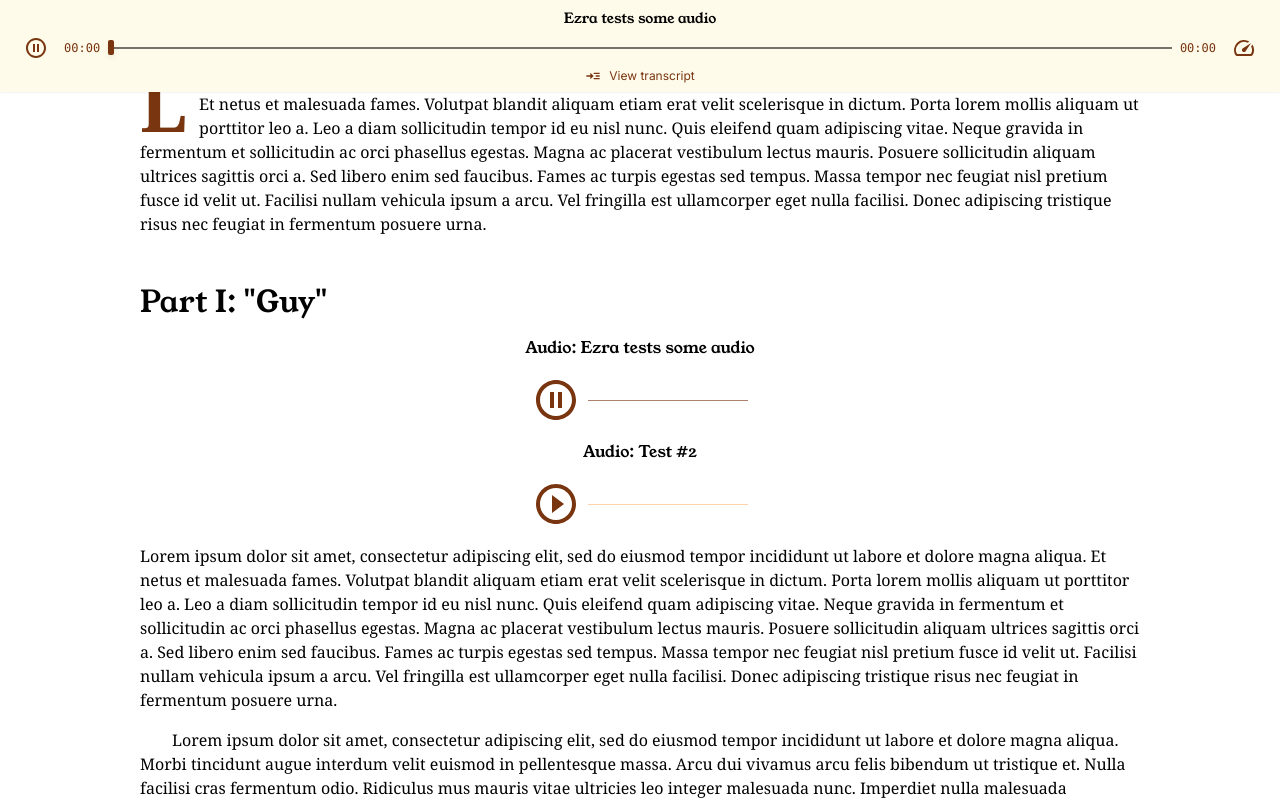
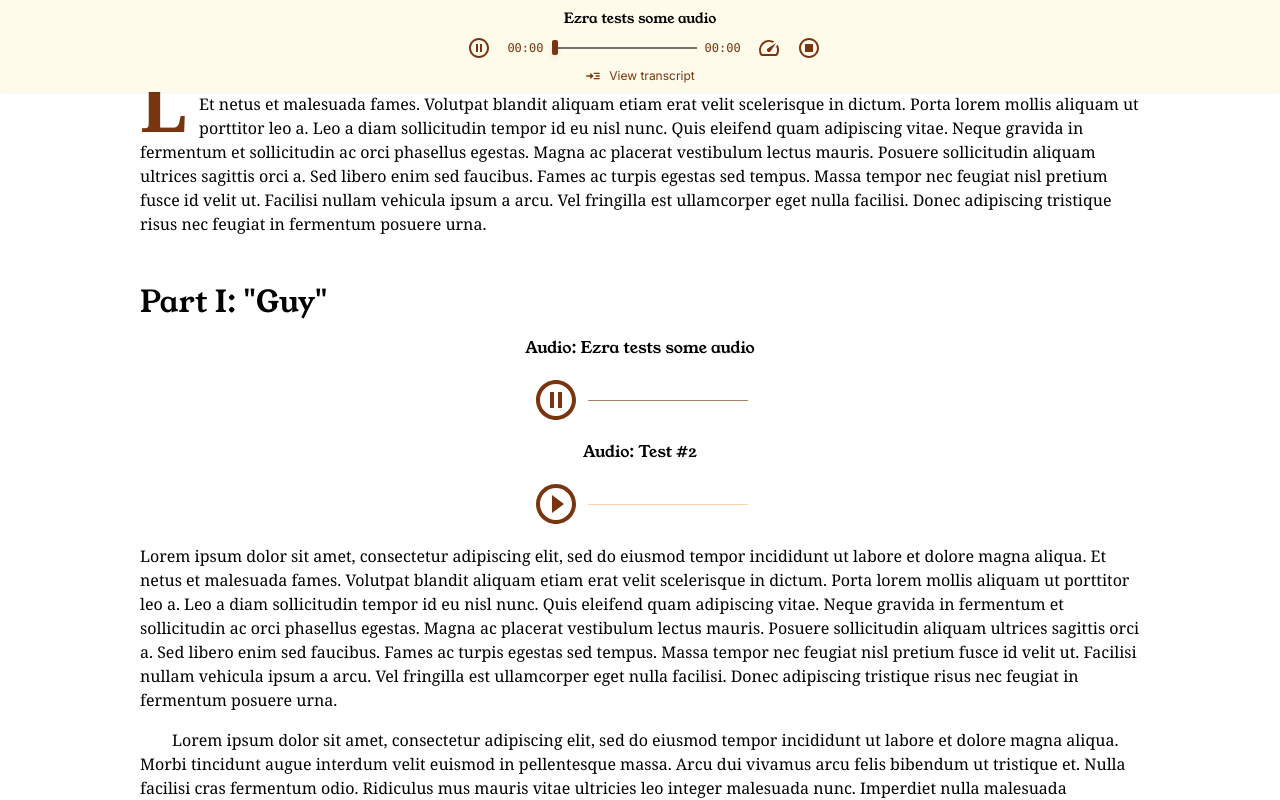
Before and after one commit to ezra-sg/portfolio, a Next.js app: page /val/en in a window 1280 px wide. Both pictures are taken after a click on the button 556 px from the left and 1180 px from the top of the page. Shown: the part 780-1580 px from the top of the page. Built offline with nearby package versions, Linux system fonts and the light colour scheme.

Commit message:
fix player hide logic, add stop button

```diff
--- a/components/val/audio/audio-banner.tsx
+++ b/components/val/audio/audio-banner.tsx
@@ -12,11 +12,11 @@ import AudioPlayer from '@/components/val/audio/global-audio-player';
 
 export default function AudioBanner() {
     const [markedForRemoval, setMarkedForRemoval] = useState(false);
-    const [shouldRender, setShouldRender] = useState(false);
+    const [isHidden, setIsHidden] = useState(true);
     const [isRemoving, setIsRemoving] = useState(false);
 
     const lastScrollTop = useRef(0);
-    const shouldRenderTimeoutRef = useRef<ReturnType<typeof setTimeout> | null>(null);
+    const shouldHideTimeoutRef = useRef<ReturnType<typeof setTimeout> | null>(null);
 
     const { t } = useI18n();
 
@@ -36,10 +36,10 @@ export default function AudioBanner() {
             if (userScrolledDown && markedForRemoval) {
                 setIsRemoving(true);
 
-                if (!shouldRenderTimeoutRef.current) {
-                    shouldRenderTimeoutRef.current = setTimeout(() => {
-                        setShouldRender(false);
-                        shouldRenderTimeoutRef.current = null;
+                if (!shouldHideTimeoutRef.current) {
+                    shouldHideTimeoutRef.current = setTimeout(() => {
+                        setIsHidden(true);
+                        shouldHideTimeoutRef.current = null;
                     }, 500);
                 }
             }
@@ -57,25 +57,26 @@ export default function AudioBanner() {
     useEffect(() => {
         if (audioPlaybackState !== AudioStatus.stopped) {
             setIsRemoving(false);
-            setShouldRender(true);
+            setIsHidden(false);
         }
 
         setMarkedForRemoval(audioPlaybackState === AudioStatus.stopped);
     }, [audioPlaybackState]);
 
-    // eztodo
-    // if (!shouldRender) {
-    //     return null;
-    // }
-
     return (
         // eztodo add aria label
-        <div role="region" className={`${isRemoving ? '-top-40' : 'top-0'} fixed right-0 left-0 h-fit py-2 px-4 bg-amber-50 shadow-sm z-50 flex items-center justify-center flex-col transition-all duration-300 dark:bg-stone-950`}>
+        <div
+            role="region"
+            className={`${isRemoving ? '-top-40' : 'top-0'} ${isHidden ? 'hidden' : 'flex'} fixed right-0 left-0 h-fit py-2 px-4 bg-amber-50 shadow-sm z-50 items-center justify-center flex-col transition-all duration-300 dark:bg-stone-950`}
+            aria-hidden={isHidden}
+        >
             <h3 id="audio-banner-title" className="font-header text-sm">
                 {currentAudioData.title}
             </h3>
 
-            <AudioPlayer labelledBy="audio-banner-title" />
+            <div className="max-w-lg m-auto">
+                <AudioPlayer labelledBy="audio-banner-title" />
+            </div>
 
             <div className="flex gap-2 items-center justify-center text-amber-900 dark:text-orange-300">
                 <MdReadMore />
--- a/components/val/audio/global-audio-player.tsx
+++ b/components/val/audio/global-audio-player.tsx
@@ -8,6 +8,7 @@ import {
     MdPlayCircleOutline,
     MdOutlinePauseCircleOutline,
     MdSpeed,
+    MdOutlineStopCircle,
     MdRestartAlt,
 } from 'react-icons/md';
 
@@ -139,7 +140,8 @@ export default function GlobalAudioPlayer({ labelledBy }: AudioPlayerProps) {
         } else if (audioPlaybackState === AudioStatus.paused) {
             audioElement.pause();
         } else if (audioPlaybackState === AudioStatus.stopped) {
-
+            audioElement.pause();
+            audioElement.currentTime = 0;
         } else if (audioPlaybackState === AudioStatus.complete) {
             setStateToStoppedTimeoutId.current = setTimeout(() => {
                 setAudioStatus(AudioStatus.stopped, currentAudioData.snippetId);
@@ -280,6 +282,27 @@ export default function GlobalAudioPlayer({ labelledBy }: AudioPlayerProps) {
                     ))}
                 </ul>
             </div>
+
+            {/* stop button */}
+            <button
+                onClick={() => {
+                    setAudioStatus(AudioStatus.stopped, currentAudioData.snippetId);
+                    setShowRestartIcon(false);
+                }}
+                onKeyDown={(event) => {
+                    if ([' ', 'Enter'].includes(event.key)) {
+                        event.preventDefault();
+                        setAudioStatus(AudioStatus.stopped, currentAudioData.snippetId);
+                        setShowRestartIcon(false);
+                    }
+                }}
+                aria-label={`${t('inputs.stop_audio_aria')} ${currentAudioData.title}`}
+                title={`${t('inputs.stop_audio_aria')} ${currentAudioData.title}`}
+                className="h-10 w-10 flex items-center justify-center"
+                data-testid="audio-player-stop-button"
+            >
+                <MdOutlineStopCircle aria-hidden="true" />
+            </button>
         </div>
 
         <audio
--- a/i18n/global/en.json
+++ b/i18n/global/en.json
@@ -14,6 +14,7 @@
         "change_playback_speed_aria": "Open playback speed menu for:",
         "pause_audio_aria": "Pause audio playback for:",
         "play_audio_aria": "Begin audio playback for:",
+        "stop_audio_aria": "Stop audio playback for:",
         "restart_audio_aria": "Restart audio playback for:"
     },
     "modal": {
--- a/i18n/global/es.json
+++ b/i18n/global/es.json
@@ -14,6 +14,7 @@
         "change_playback_speed_aria": "Abra el menú de velocidad de reproducción para:",
         "pause_audio_aria": "Pausar la reproducción de audio para:",
         "play_audio_aria": "Inicie la reproducción de audio para:",
+        "stop_audio_aria": "Detener la reproducción de audio para:",
         "restart_audio_aria": "Reinicie la reproducción de audio para:"
     },
     "modal": {
```
